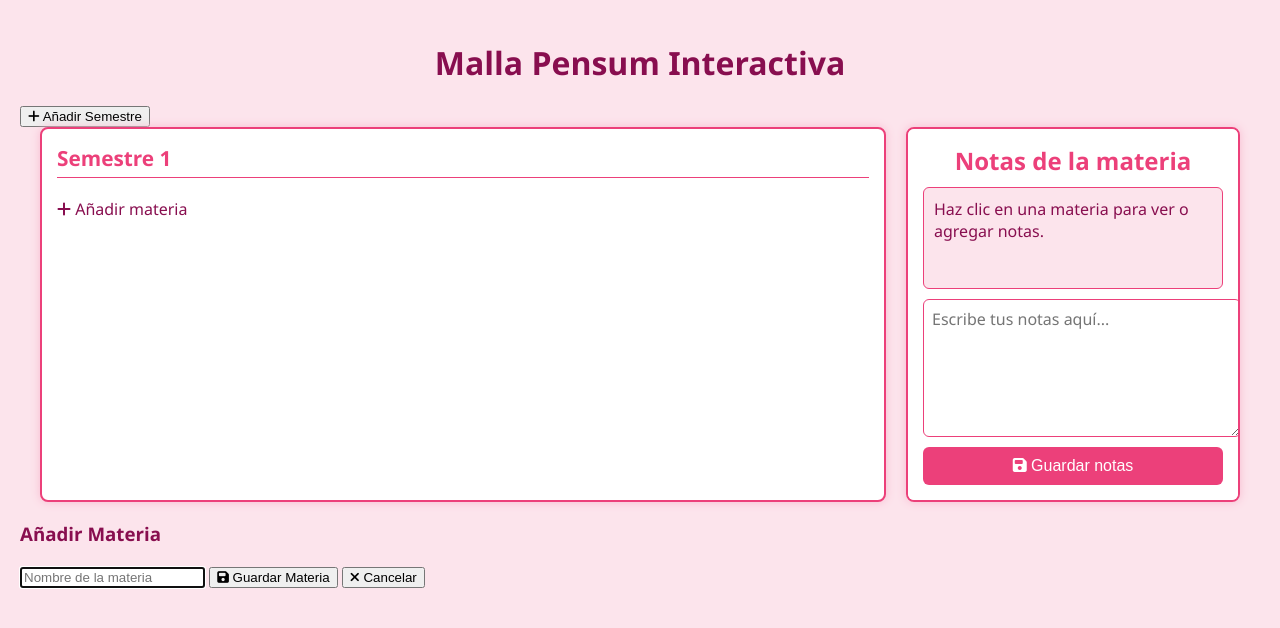
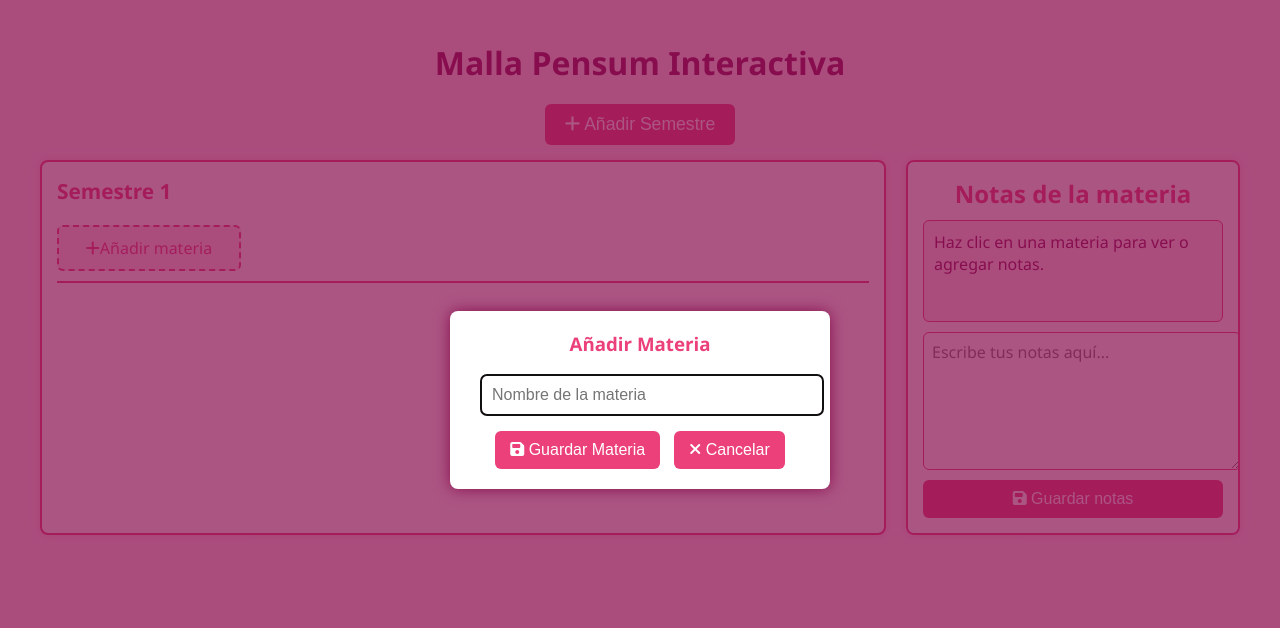
Before and after one commit to faxyxs/malla-pensum, a plain HTML site: page index.html in a window 1280 px wide. Both pictures are taken after a click on the element "Añadir materia". Drawn offline with Linux system fonts and the light colour scheme.

Commit message:
Update style.css

```diff
--- a/style.css
+++ b/style.css
@@ -19,6 +19,27 @@ body {
 h1 {
   text-align: center;
   margin-bottom: 20px;
+}
+
+.top-controls {
+  max-width: 1200px;
+  margin: 0 auto 15px;
+  text-align: center;
+}
+
+.top-controls button {
+  background: var(--rosa-medio);
+  border: none;
+  color: white;
+  padding: 10px 20px;
+  font-size: 1.1em;
+  border-radius: 6px;
+  cursor: pointer;
+  transition: background-color 0.3s ease;
+}
+
+.top-controls button:hover {
+  background: var(--rosa-oscuro);
 }
 
 .container {
@@ -47,6 +68,9 @@ h1 {
   display: flex;
   flex-wrap: wrap;
   gap: 10px;
+  border-bottom: 2px solid var(--rosa-medio);
+  padding-bottom: 10px;
+  position: relative;
 }
 
 .semestre-title {
@@ -55,8 +79,27 @@ h1 {
   font-size: 1.3em;
   color: var(--rosa-medio);
   margin-bottom: 10px;
-  border-bottom: 1px solid var(--rosa-medio);
-  padding-bottom: 5px;
+}
+
+/* Botón añadir materia */
+.add-materia-btn {
+  background: var(--rosa-suave);
+  color: var(--rosa-medio);
+  border: 2px dashed var(--rosa-medio);
+  padding: 10px 15px;
+  border-radius: 6px;
+  cursor: pointer;
+  min-width: 150px;
+  display: flex;
+  align-items: center;
+  justify-content: center;
+  transition: background-color 0.3s ease;
+  font-size: 1em;
+}
+
+.add-materia-btn:hover {
+  background: var(--rosa-medio);
+  color: white;
 }
 
 /* Materias */
@@ -198,3 +241,62 @@ h1 {
   opacity: 1;
   pointer-events: auto;
 }
+
+/* Modal estilos */
+.modal {
+  position: fixed;
+  top: 0;
+  left: 0;
+  width: 100%;
+  height: 100%;
+  background-color: rgba(136, 14, 79, 0.7);
+  display: flex;
+  justify-content: center;
+  align-items: center;
+  z-index: 2000;
+}
+
+.modal.hidden {
+  display: none;
+}
+
+.modal-content {
+  background: white;
+  padding: 20px 30px;
+  border-radius: 8px;
+  width: 320px;
+  max-width: 90%;
+  box-shadow: 0 0 15px var(--rosa-oscuro);
+  text-align: center;
+}
+
+.modal-content h3 {
+  margin-top: 0;
+  color: var(--rosa-medio);
+}
+
+.modal-content input[type="text"] {
+  width: 100%;
+  padding: 10px;
+  font-size: 1em;
+  margin-bottom: 15px;
+  border: 2px solid var(--rosa-medio);
+  border-radius: 6px;
+  color: var(--rosa-oscuro);
+}
+
+.modal-content button {
+  background: var(--rosa-medio);
+  border: none;
+  color: white;
+  padding: 10px 15px;
+  font-size: 1em;
+  border-radius: 6px;
+  cursor: pointer;
+  margin: 0 5px;
+  transition: background-color 0.3s ease;
+}
+
+.modal-content button:hover {
+  background: var(--rosa-oscuro);
+}
```
